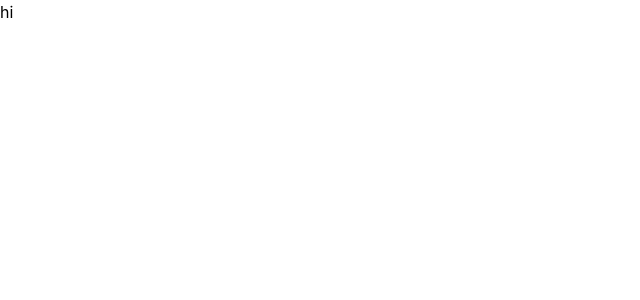
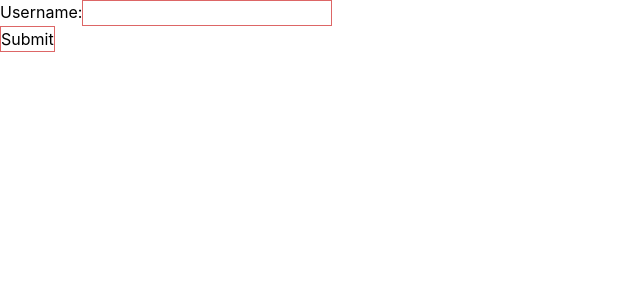
Before and after one commit to cis350/hw2-akash, a React (Create React App) app in the folder hw2/: page / in a window 1280 px wide. Shown: the top 300 px of the page, without its empty margins (0-640 px from the left). Built offline with nearby package versions, Linux system fonts and the light colour scheme.

Commit message:
login page

```diff
--- a/hw2/src/App.jsx
+++ b/hw2/src/App.jsx
@@ -1,9 +1,31 @@
-import React from 'react';
+import React, { useState } from 'react';
 
 function App() {
+  const [userName, setUserName] = useState('');
+  const [bestScore, setScore] = useState(0);
+  function initalizeUser(inputName) {
+    if (localStorage.getItem(inputName) === null) {
+      localStorage.setItem(inputName, 0);
+    } else {
+      setScore(localStorage.getItem(inputName));
+    }
+    console.log(bestScore);
+  }
   return (
     <div>
-      hi
+      <div style={{ display: 'flex' }}>
+        <div>Username: </div>
+        <input type="text" style={{ border: '1px solid #d66' }} onChange={(e) => { setUserName(e.target.value); }} />
+      </div>
+      {!userName.match(/^[0-9a-zA-Z]+$/) && userName !== '' && <div> invalid name!</div>}
+      <button
+        type="submit"
+        style={{ border: '1px solid #d66' }}
+        onClick={() => { initalizeUser(userName); }}
+        disabled={!userName.match(/^[0-9a-zA-Z]+$/) && userName !== ''}
+      >
+        Submit
+      </button>
     </div>
   );
 }
```
Also changed, not shown: hw2/src/Question.jsx (added).
